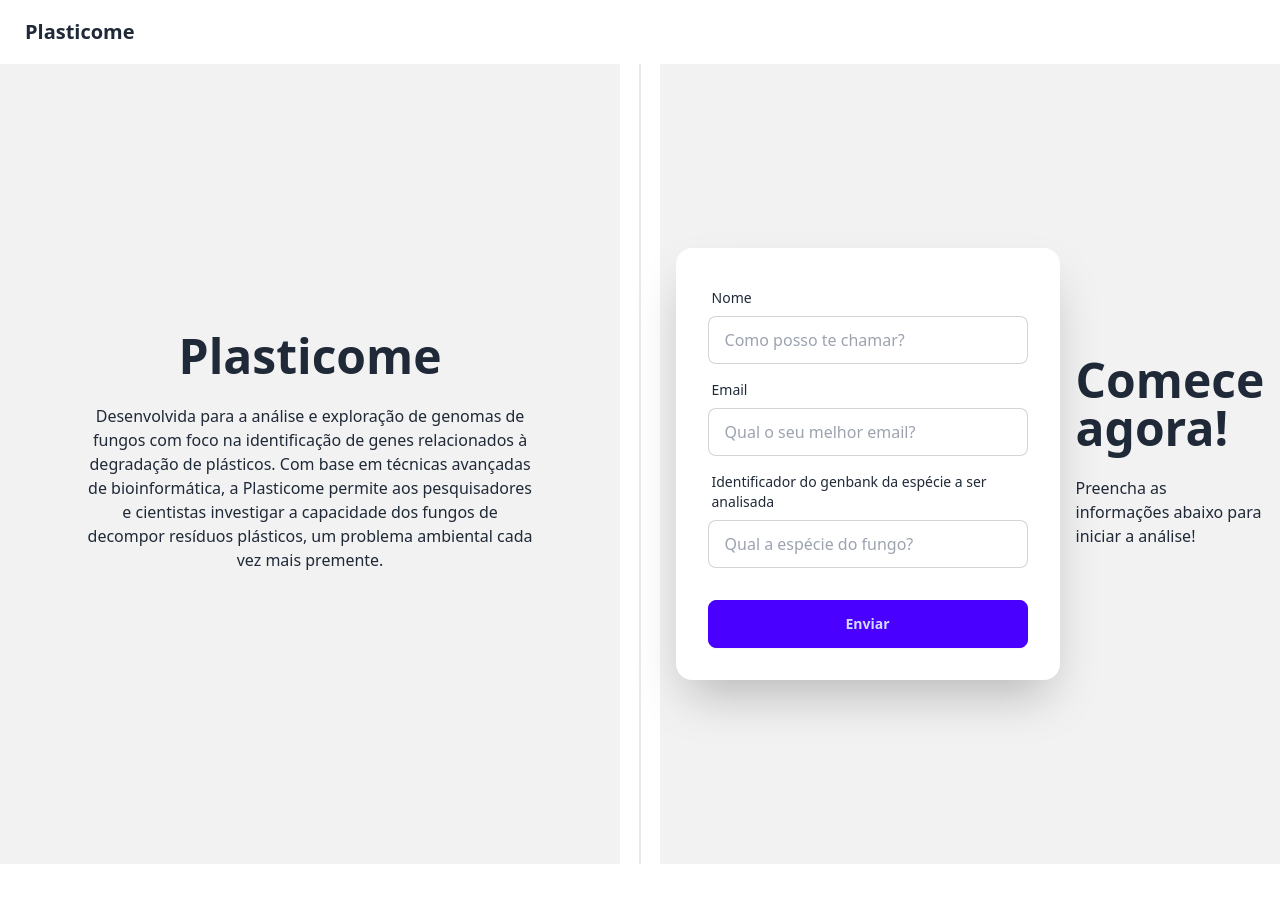
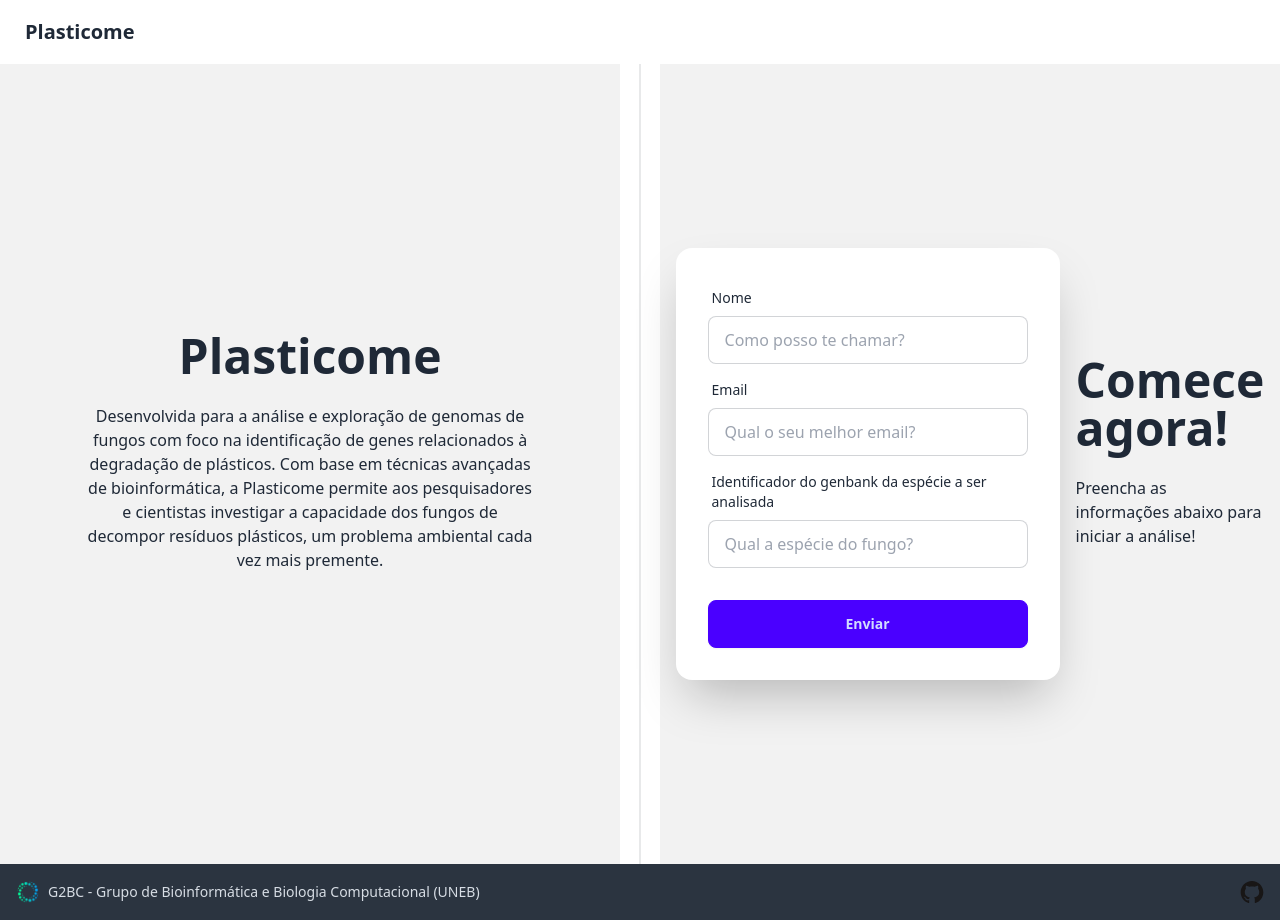
Before and after one commit to wilyJ80/plasticome-frontend, a website: page index.html in a window 1280 px wide. Before the commit the page ends 864 px from the top, so only its background shows below. Drawn offline with nearby package versions, Linux system fonts and the light colour scheme; files that its build step writes are made by us from their sources.

Commit message:
Lay out main page

```diff
--- a/index.html
+++ b/index.html
@@ -68,6 +68,17 @@
 		</div>
 	</div>
 
+	<footer class="footer items-center p-4 bg-neutral text-neutral-content">
+		<aside class="items-center grid-flow-col">
+			<img src="./img/g2bc.png" alt="G2BC Logo" width="24" height="24">
+			<p>G2BC - Grupo de Bioinformática e Biologia Computacional (UNEB)</p>
+		</aside>
+		<nav class="grid-flow-col gap-4 md:place-self-center md:justify-self-end">
+			<a href="https://github.com/G2BC"><img src="./img/github-original.svg" alt="G2BC Github Link" width="24"
+					height="24" class="fill-current"></a>
+		</nav>
+	</footer>
+
 </body>
 
 </html>
```
Also changed, not shown: img/g2bc.png (added), img/github-original-wordmark.svg (added), img/github-original.svg (added).
